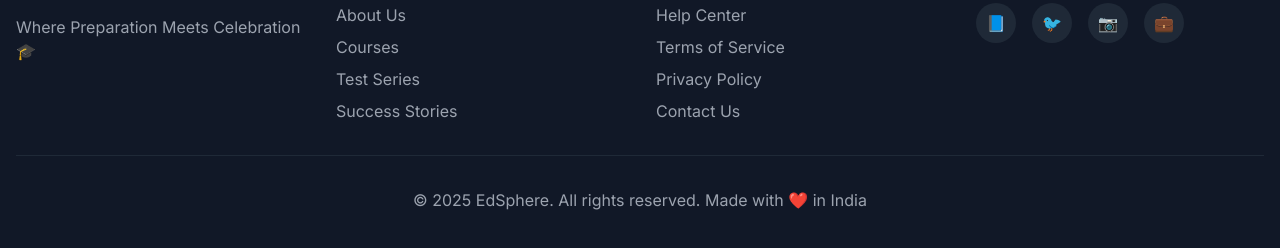
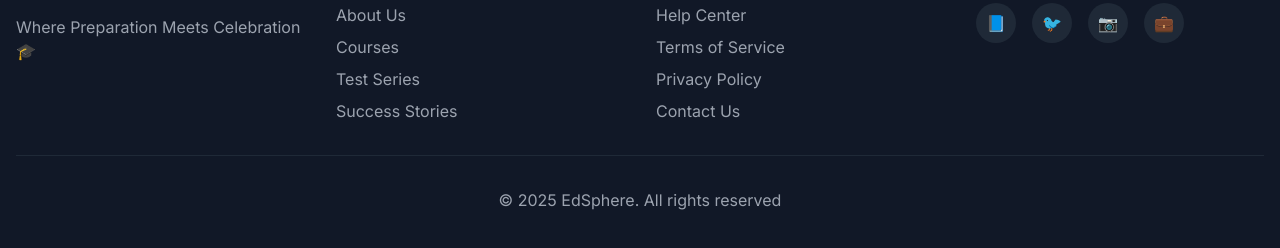
Before and after one commit to dayanand-37/EdSphere, a plain HTML site: page index.html in a window 1280 px wide. Shown: the part 4181-4429 px from the top of the page. Drawn offline with nearby package versions, Linux system fonts and the light colour scheme.

Commit message:
removed a line

```diff
--- a/index.html
+++ b/index.html
@@ -435,7 +435,7 @@
             </div>
 
             <div class="border-t border-gray-800 pt-8 text-center text-gray-400">
-                <p>© 2025 EdSphere. All rights reserved. Made with ❤️ in India</p>
+                <p>© 2025 EdSphere. All rights reserved</p>
             </div>
         </div>
     </footer>
```
